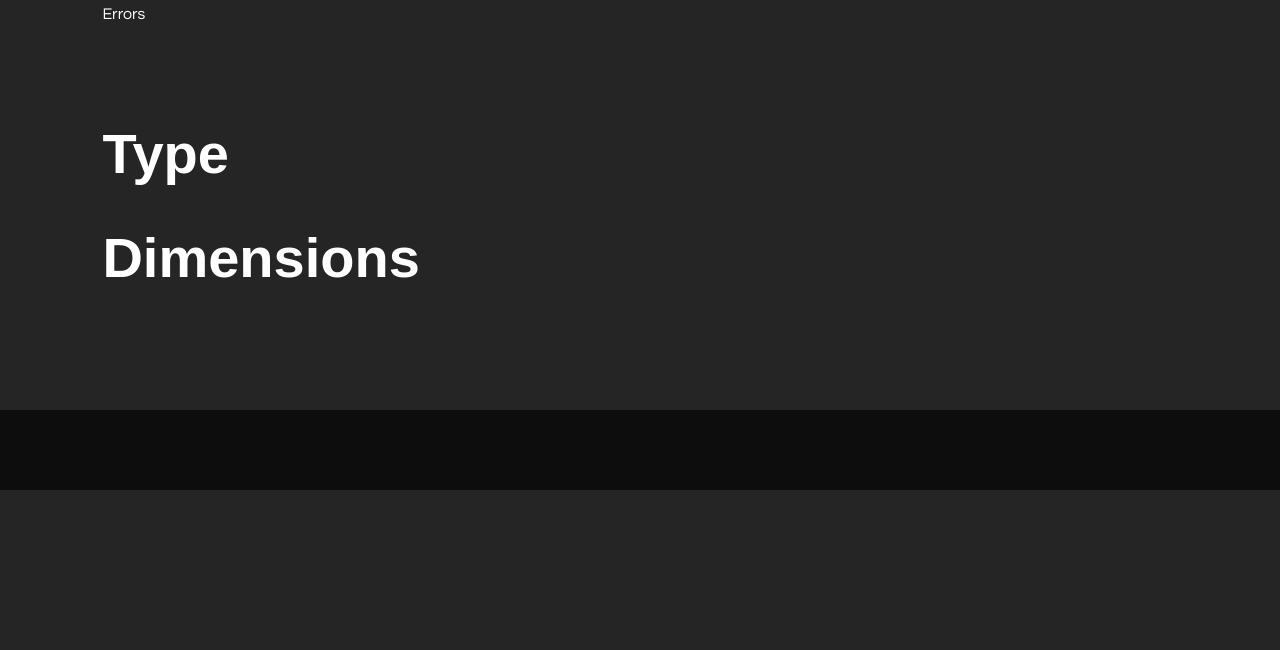
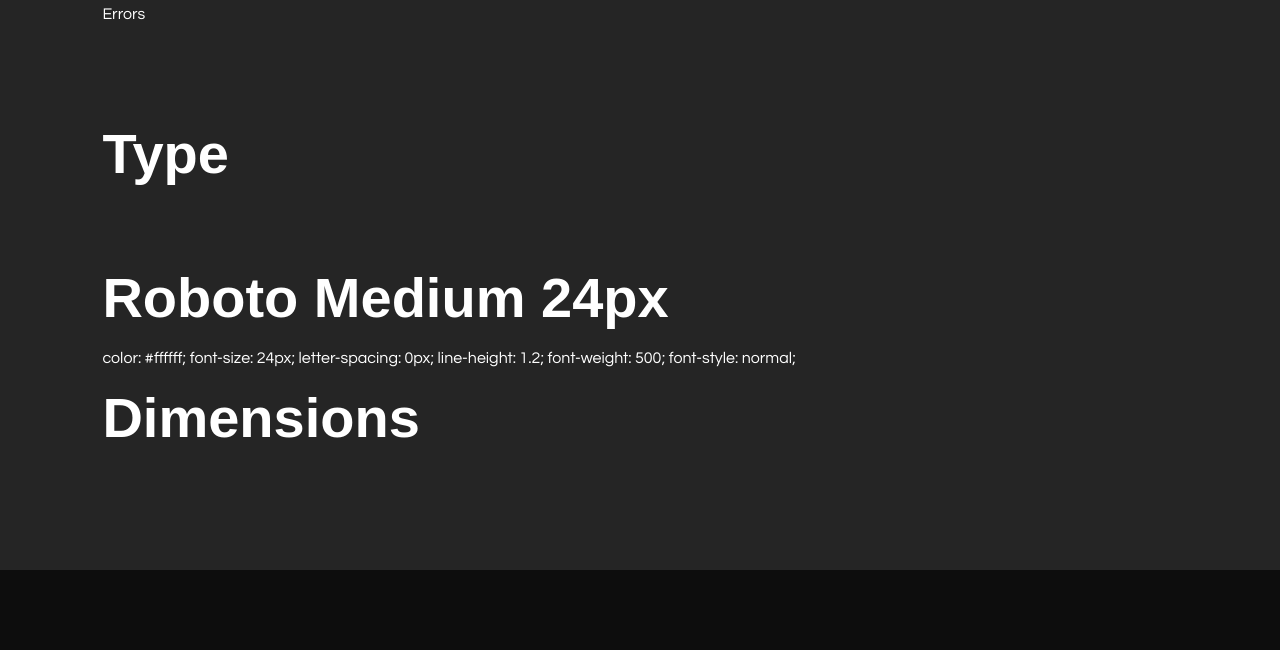
Before and after one commit to cassdowns/uida.co, a PHP site: page /ebcomp.html in a window 1280 px wide; the page is wider, and only the part inside the window is pictured. Shown: the part 966-1616 px from the top of that part. Before the commit the page ends 1456 px from the top of that part, so only its background shows below. Run offline with PHP 8.4, Linux system fonts and the light colour scheme.

Commit message:
Custom h1 trial

```diff
--- a/eb.html
+++ b/eb.html
@@ -12,6 +12,7 @@
         <meta name="viewport" content="width=device-width, initial-scale=1.0">
         <meta charset="UTF-8">
         <link href="https://fonts.googleapis.com/css?family=Questrial&display=swap" rel="stylesheet">
+        <link href="https://fonts.googleapis.com/css2?family=Roboto:wght@400;500&display=swap" rel="stylesheet">
         <link rel="stylesheet" type="text/css" href="style.css">
         <link rel="apple-touch-icon" sizes="180x180" href="/fav/apple-touch-icon.png">
         <link rel="icon" type="image/png" sizes="32x32" href="/fav/favicon-32x32.png">
--- a/ebcomp.html
+++ b/ebcomp.html
@@ -12,6 +12,7 @@
         <meta name="viewport" content="width=device-width, initial-scale=1.0">
         <meta charset="UTF-8">
         <link href="https://fonts.googleapis.com/css?family=Questrial&display=swap" rel="stylesheet">
+        <link href="https://fonts.googleapis.com/css2?family=Roboto:wght@400;500&display=swap" rel="stylesheet">
         <link rel="stylesheet" type="text/css" href="style.css">
         <link rel="apple-touch-icon" sizes="180x180" href="/fav/apple-touch-icon.png">
         <link rel="icon" type="image/png" sizes="32x32" href="/fav/favicon-32x32.png">
@@ -79,8 +80,16 @@
                         </div>
                         <div class="break80"></div>
                     <h1>Type</h1>
-                        <div class="break40"></div>
-
+                        <div class="break80"></div>
+                        <div id="type">
+                            <h1>Roboto Medium 24px</h1>
+                            <p>color: #ffffff;
+                                font-size: 24px;
+                                letter-spacing: 0px;
+                                line-height: 1.2;
+                                font-weight: 500;
+                                font-style: normal;</p>
+                        </div>
                     <h1>Dimensions</h1>
                     <div class="break40"></div>
                 </div>
--- a/style.css
+++ b/style.css
@@ -227,6 +227,16 @@
     text-decoration: underline;
 }
 
+.type h1 {
+    font-family: 'Roboto', sans-serif;
+    color: #ffffff;
+    font-size: 24px;
+    letter-spacing: 0px;
+    line-height: 1.2;
+    font-weight: 500;
+    font-style: normal;
+}
+
 /* Forms */
 
 #emailCap {
```
